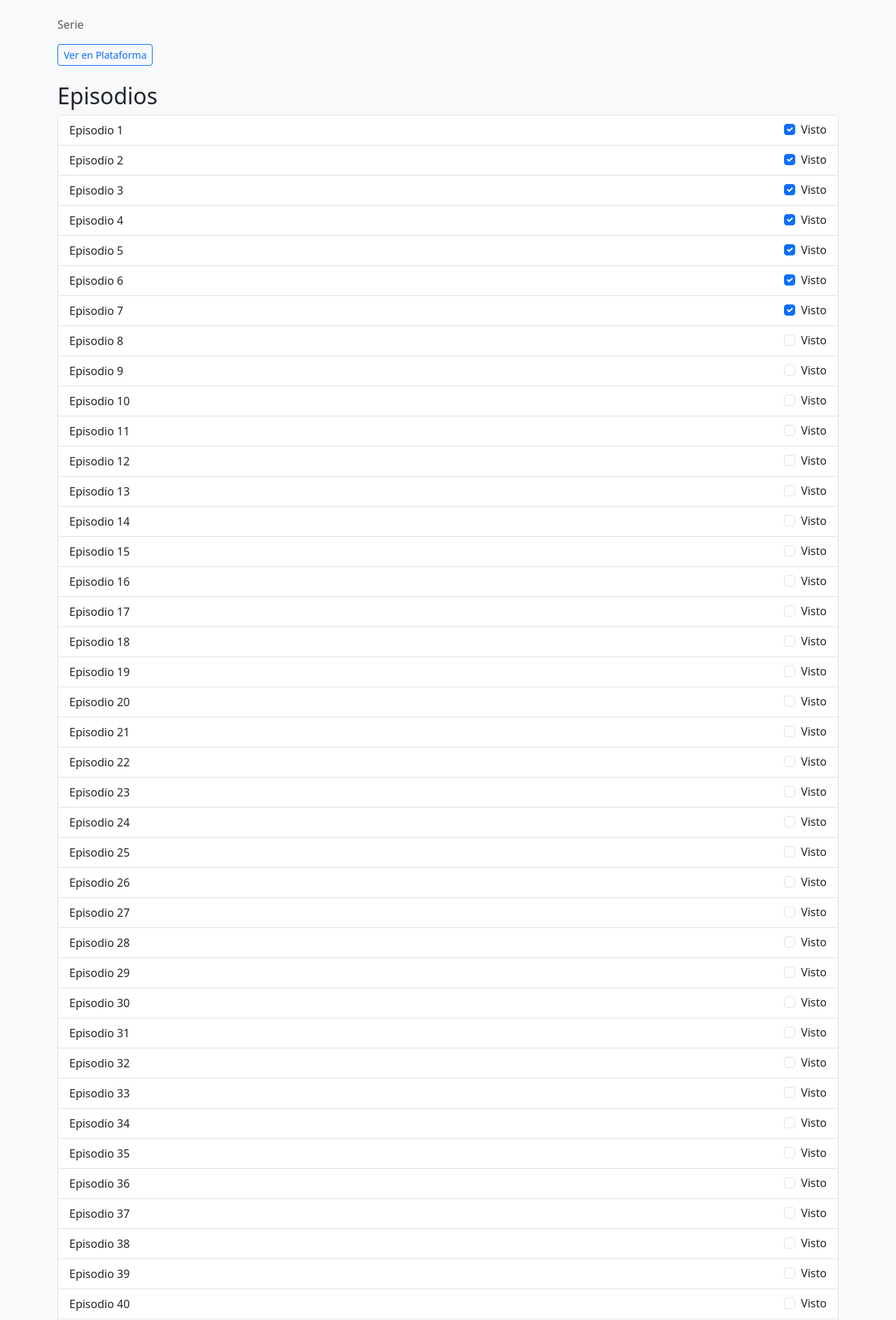
After one commit to FelipeMal/MediaTrack, a Django app: page /medio/1/detalle/ in a window 1280 px wide. The commit adds this page. Shown: the part 461-2347 px from the top of the page at 70% size. Run offline with Django 5.2, Linux system fonts and the light colour scheme; a user stored in the database is signed in; data comes from the database, SQL or seed files in the repository; both versions use the stored data as it was after the commit.

Commit message:
primer commit

```diff
--- a/mediatrack_app/models.py
+++ b/mediatrack_app/models.py
@@ -40,6 +40,9 @@ class Media(models.Model):
     # Campo para el enlace de la imagen de portada
     imagen_url = models.URLField(blank=True, verbose_name='Enlace de Imagen de Portada')
 
+    # Campo para marcar películas como vistas
+    visto = models.BooleanField(default=False, help_text='Marcar como visto (solo para películas)')
+
     fecha_creacion = models.DateTimeField(auto_now_add=True)
     fecha_actualizacion = models.DateTimeField(auto_now=True)
 
@@ -50,3 +53,24 @@ class Media(models.Model):
 
     def __str__(self):
         return f"{self.nombre} ({self.get_tipo_display()})"
+
+class SeguimientoEpisodio(models.Model):
+    media = models.ForeignKey(
+        Media,
+        on_delete=models.CASCADE,
+        related_name='episodios_vistos',
+        limit_choices_to={'tipo__in': ['serie', 'anime']} # Limitar a series y animes
+    )
+    usuario = models.ForeignKey(Usuario, on_delete=models.CASCADE, related_name='seguimiento_episodios')
+    numero_episodio = models.PositiveIntegerField()
+    visto = models.BooleanField(default=False)
+    fecha_visto = models.DateTimeField(null=True, blank=True)
+
+    class Meta:
+        unique_together = ('media', 'usuario', 'numero_episodio')
+        verbose_name = 'Seguimiento de Episodio'
+        verbose_name_plural = 'Seguimiento de Episodios'
+        ordering = ['media__nombre', 'numero_episodio']
+
+    def __str__(self):
+        return f"{self.media.nombre} - Episodio {self.numero_episodio}"
--- /dev/null
+++ b/mediatrack_app/templates/mediatrack_app/detalle_serie_anime.html
@@ -0,0 +1,44 @@
+{% extends 'mediatrack_app/base.html' %}
+{% load mediatrack_app_filters %}
+
+{% block title %}Detalles: {{ medio.nombre }} - MediaTrack{% endblock %}
+
+{% block content %}
+<div class="row">
+    <div class="col-12">
+        <div class="d-flex justify-content-between align-items-center mb-4">
+            <h1>{{ medio.nombre }}</h1>
+             <a href="{% url 'dashboard' %}" class="btn btn-secondary">Volver al Dashboard</a>
+        </div>
+
+        {% if medio.imagen_url %}
+            <img src="{{ medio.imagen_url }}" class="img-fluid rounded mb-4" alt="Portada de {{ medio.nombre }}" style="max-height: 300px; object-fit: cover;">
+        {% endif %}
+
+        <p class="text-muted">{{ medio.get_tipo_display }}</p>
+
+        {% if medio.enlace_plataforma %}
+            <p><a href="{{ medio.enlace_plataforma }}" target="_blank" class="btn btn-outline-primary btn-sm">Ver en Plataforma</a></p>
+        {% endif %}
+
+        <h2 class="mt-4">Episodios</h2>
+        <ul class="list-group">
+            {% for seguimiento in episodios_seguimiento %}
+                <li class="list-group-item d-flex justify-content-between align-items-center">
+                    Episodio {{ seguimiento.numero_episodio }}
+                    <form method="post" action="{% url 'toggle_episodio_visto' seguimiento.pk %}">
+                        {% csrf_token %}
+                        <div class="form-check">
+                            <input type="checkbox" class="form-check-input" id="episodio-{{ seguimiento.pk }}" {% if seguimiento.visto %}checked{% endif %} onchange="this.form.submit()">
+                            <label class="form-check-label" for="episodio-{{ seguimiento.pk }}">Visto</label>
+                        </div>
+                    </form>
+                </li>
+            {% empty %}
+                <li class="list-group-item">No hay episodios registrados.</li>
+            {% endfor %}
+        </ul>
+
+    </div>
+</div>
+{% endblock %}
--- a/mediatrack_app/urls.py
+++ b/mediatrack_app/urls.py
@@ -9,4 +9,7 @@ urlpatterns = [
     path('medio/agregar/', views.agregar_medio, name='agregar_medio'),
     path('medio/<int:pk>/editar/', views.editar_medio, name='editar_medio'),
     path('medio/<int:pk>/eliminar/', views.eliminar_medio, name='eliminar_medio'),
+    path('medio/<int:medio_pk>/toggle_visto/', views.toggle_visto, name='toggle_visto'),
+    path('medio/<int:medio_pk>/detalle/', views.detalle_serie_anime, name='detalle_serie_anime'),
+    path('seguimiento_episodio/<int:seguimiento_pk>/toggle_visto/', views.toggle_episodio_visto, name='toggle_episodio_visto'),
 ]
--- a/mediatrack_app/views.py
+++ b/mediatrack_app/views.py
@@ -3,7 +3,8 @@ from django.contrib.auth import login, logout
 from django.contrib.auth.decorators import login_required
 from django.contrib import messages
 from .forms import RegistroForm, LoginForm, MediaForm
-from .models import Media
+from .models import Media, SeguimientoEpisodio
+from django.utils import timezone
 
 # Create your views here.
 
@@ -39,7 +40,20 @@ def logout_view(request):
 
 @login_required
 def dashboard(request):
-    medios = Media.objects.filter(usuario=request.user)
+    medios = Media.objects.filter(usuario=request.user).prefetch_related('episodios_vistos')
+
+    # Calcular episodios vistos y porcentaje para series y animes
+    for medio in medios:
+        if medio.tipo in ['serie', 'anime']:
+            medio.vistos_count = sum(1 for episodio in medio.episodios_vistos.all() if episodio.visto)
+            if medio.total_capitulos and medio.total_capitulos > 0:
+                medio.progreso_porcentaje = int((medio.vistos_count / medio.total_capitulos) * 100)
+            else:
+                medio.progreso_porcentaje = 0
+        else:
+            medio.vistos_count = 0 # No aplica para películas u otros
+            medio.progreso_porcentaje = 0 # No aplica para películas u otros
+
     return render(request, 'mediatrack_app/dashboard.html', {'medios': medios})
 
 @login_required
@@ -77,3 +91,53 @@ def eliminar_medio(request, pk):
         messages.success(request, 'Medio eliminado exitosamente.')
         return redirect('dashboard')
     return render(request, 'mediatrack_app/confirmar_eliminar.html', {'medio': medio})
+
+@login_required
+def toggle_visto(request, medio_pk):
+    # Para películas: marcar como visto/no visto
+    medio = get_object_or_404(Media, pk=medio_pk, usuario=request.user, tipo='pelicula')
+    if request.method == 'POST':
+        medio.visto = not medio.visto
+        medio.save()
+    return redirect('dashboard')
+
+@login_required
+def detalle_serie_anime(request, medio_pk):
+    # Para series y animes: mostrar episodios y seguimiento
+    medio = get_object_or_404(Media, pk=medio_pk, usuario=request.user, tipo__in=['serie', 'anime'])
+    episodios_seguimiento = SeguimientoEpisodio.objects.filter(media=medio, usuario=request.user).order_by('numero_episodio')
+
+    # Crear entradas de seguimiento si no existen
+    if medio.total_capitulos:
+        episodios_existentes = set(episodios_seguimiento.values_list('numero_episodio', flat=True))
+        for i in range(1, medio.total_capitulos + 1):
+            if i not in episodios_existentes:
+                SeguimientoEpisodio.objects.create(
+                    media=medio,
+                    usuario=request.user,
+                    numero_episodio=i,
+                    visto=False
+                )
+        # Volver a obtener el seguimiento después de crear nuevos
+        episodios_seguimiento = SeguimientoEpisodio.objects.filter(media=medio, usuario=request.user).order_by('numero_episodio')
+
+    return render(request, 'mediatrack_app/detalle_serie_anime.html', {
+        'medio': medio,
+        'episodios_seguimiento': episodios_seguimiento
+    })
+
+@login_required
+def toggle_episodio_visto(request, seguimiento_pk):
+    # Marcar un episodio específico como visto/no visto
+    seguimiento_episodio = get_object_or_404(SeguimientoEpisodio, pk=seguimiento_pk, usuario=request.user)
+    if request.method == 'POST':
+        seguimiento_episodio.visto = not seguimiento_episodio.visto
+        if seguimiento_episodio.visto:
+            seguimiento_episodio.fecha_visto = timezone.now()
+        else:
+            seguimiento_episodio.fecha_visto = None
+        seguimiento_episodio.save()
+        # Redirigir de vuelta a la página de detalles de la serie/anime
+        return redirect('detalle_serie_anime', medio_pk=seguimiento_episodio.media.pk)
+    # Si no es POST, redirigir al detalle
+    return redirect('detalle_serie_anime', medio_pk=seguimiento_episodio.media.pk)
```
Also changed, not shown: mediatrack_app/templates/mediatrack_app/dashboard.html (+24 -4 lines), db.sqlite3, mediatrack_app/migrations/0005_media_visto_seguimientoepisodio.py (added).
